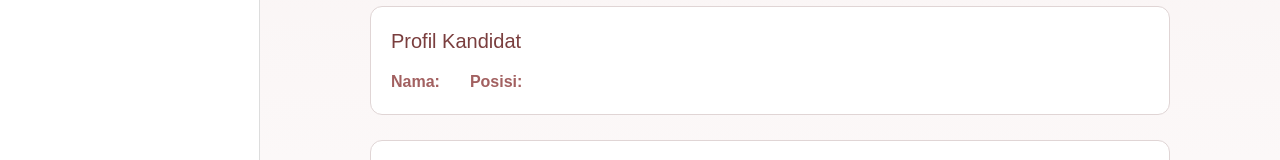
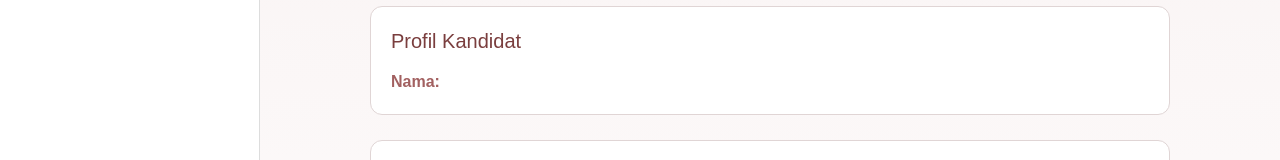
Before and after one commit to aurazulaikha/JagooHireSystem, a Vue app in the folder frontend/: page /feedbacks/add/1 in a window 1280 px wide. Shown: the part 205-365 px from the top of the page. Built offline with nearby package versions, Linux system fonts and the light colour scheme.

Commit message:
perbaikan

```diff
--- a/frontend/src/views/AddFeedback.vue
+++ b/frontend/src/views/AddFeedback.vue
@@ -13,9 +13,6 @@
         <div class="profile-info">
           <div class="info-item">
             <strong>Nama:</strong> {{ candidateName }}
-          </div>
-          <div class="info-item">
-            <strong>Posisi:</strong> {{ candidateRole }}
           </div>
         </div>
       </div>
--- a/frontend/src/views/EditFeedback.vue
+++ b/frontend/src/views/EditFeedback.vue
@@ -26,9 +26,6 @@
           <div class="profile-info">
             <div class="info-item">
               <strong>Nama:</strong> {{ feedbackData.candidate?.name }}
-            </div>
-            <div class="info-item">
-              <strong>Posisi:</strong> {{ feedbackData.candidate?.role }}
             </div>
           </div>
         </div>
```
